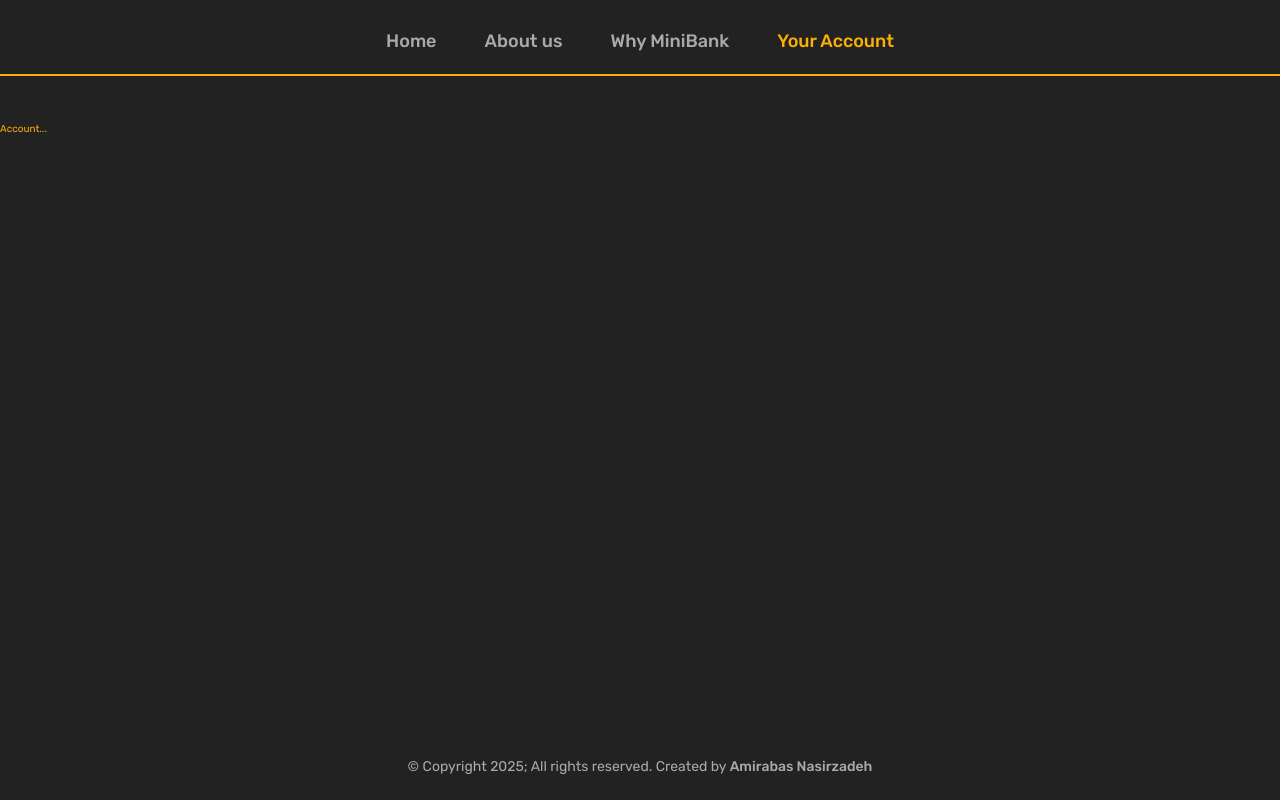
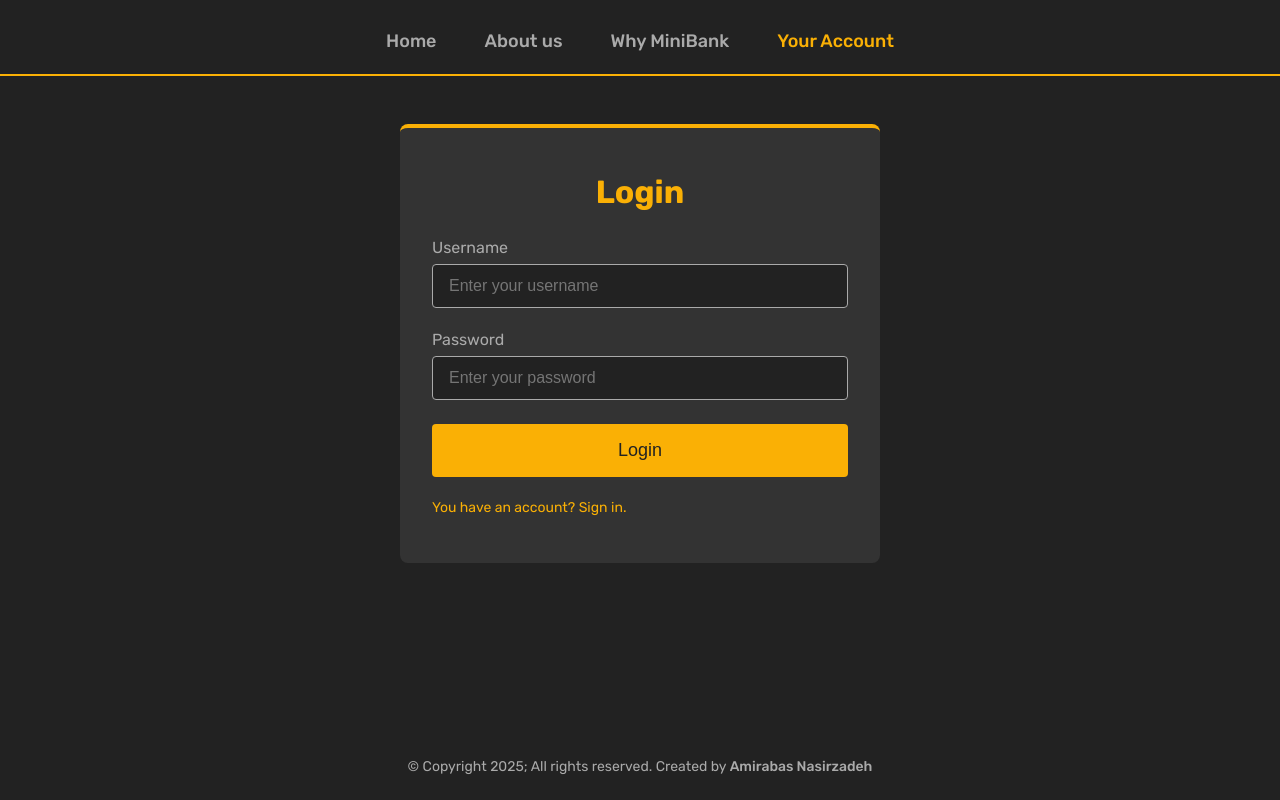
Before and after one commit to AmirabasNasirzadeh/MiniBank, a React (Vite) app: page /account in a window 1280 px wide. Built offline with nearby package versions, Linux system fonts and the light colour scheme.

Commit message:
Login form

```diff
--- /dev/null
+++ b/src/components/Form.jsx
@@ -0,0 +1,37 @@
+function Form() {
+  return (
+    <div class="form__container">
+      <h2 class="form__header">Login</h2>
+      <form class="form__content">
+        <div class="form__group">
+          <label for="username" class="form__label">
+            Username
+          </label>
+          <input
+            type="text"
+            id="username"
+            class="form__input"
+            placeholder="Enter your username"
+          />
+        </div>
+        <div class="form__group">
+          <label for="password" class="form__label">
+            Password
+          </label>
+          <input
+            type="password"
+            id="password"
+            class="form__input"
+            placeholder="Enter your password"
+          />
+        </div>
+        <button type="submit" class="form__btn">
+          Login
+        </button>
+      </form>
+      <p className="form__situation">You have an account? Sign in.</p>
+    </div>
+  );
+}
+
+export default Form;
--- a/src/index.css
+++ b/src/index.css
@@ -190,3 +190,79 @@ footer a:hover {
   line-height: 1.7;
   color: var(--gray__light);
 }
+
+/*************************/
+/* Account page */
+/*************************/
+
+.form__container {
+  max-width: 48rem;
+  margin: 0 auto;
+  padding: 4.8rem 3.2rem;
+  background-color: var(--gray__medium);
+  border-radius: 0.8rem;
+  border-top: 0.4rem solid var(--primary__color);
+}
+
+.form__header {
+  color: var(--primary__color);
+  font-size: 3.2rem;
+  text-align: center;
+  margin-bottom: 3.2rem;
+}
+
+.form__group {
+  margin-bottom: 2.4rem;
+}
+
+.form__label {
+  display: block;
+  font-size: 1.6rem;
+  color: var(--gray__light);
+  margin-bottom: 0.8rem;
+}
+
+.form__input {
+  width: 100%;
+  padding: 1.2rem 1.6rem;
+  font-size: 1.6rem;
+  background-color: var(--gray__background);
+  border: 0.1rem solid var(--gray__light);
+  border-radius: 0.4rem;
+  color: var(--white);
+  transition: border 0.2s;
+}
+
+.form__input:focus {
+  outline: none;
+  border-color: var(--primary__color);
+}
+
+.form__btn {
+  width: 100%;
+  padding: 1.6rem;
+  background-color: var(--primary__color);
+  color: var(--gray__background);
+  font-size: 1.8rem;
+  font-weight: 500;
+  border: none;
+  border-radius: 0.4rem;
+  cursor: pointer;
+  transition: background-color 0.2s;
+  margin-bottom: 2.4rem;
+}
+
+.form__btn:hover {
+  background-color: var(--secondary__color);
+}
+
+.form__situation {
+  color: var(--primary__color);
+  font-size: 1.4rem;
+  transition: all 0.2s;
+  cursor: pointer;
+}
+
+.form__situation:hover {
+  color: var(--secondary__color);
+}
--- a/src/pages/Account.jsx
+++ b/src/pages/Account.jsx
@@ -1,5 +1,7 @@
+import Form from "../components/Form";
+
 function Account() {
-  return <div>Account...</div>;
+  return <Form />;
 }
 
 export default Account;
```
